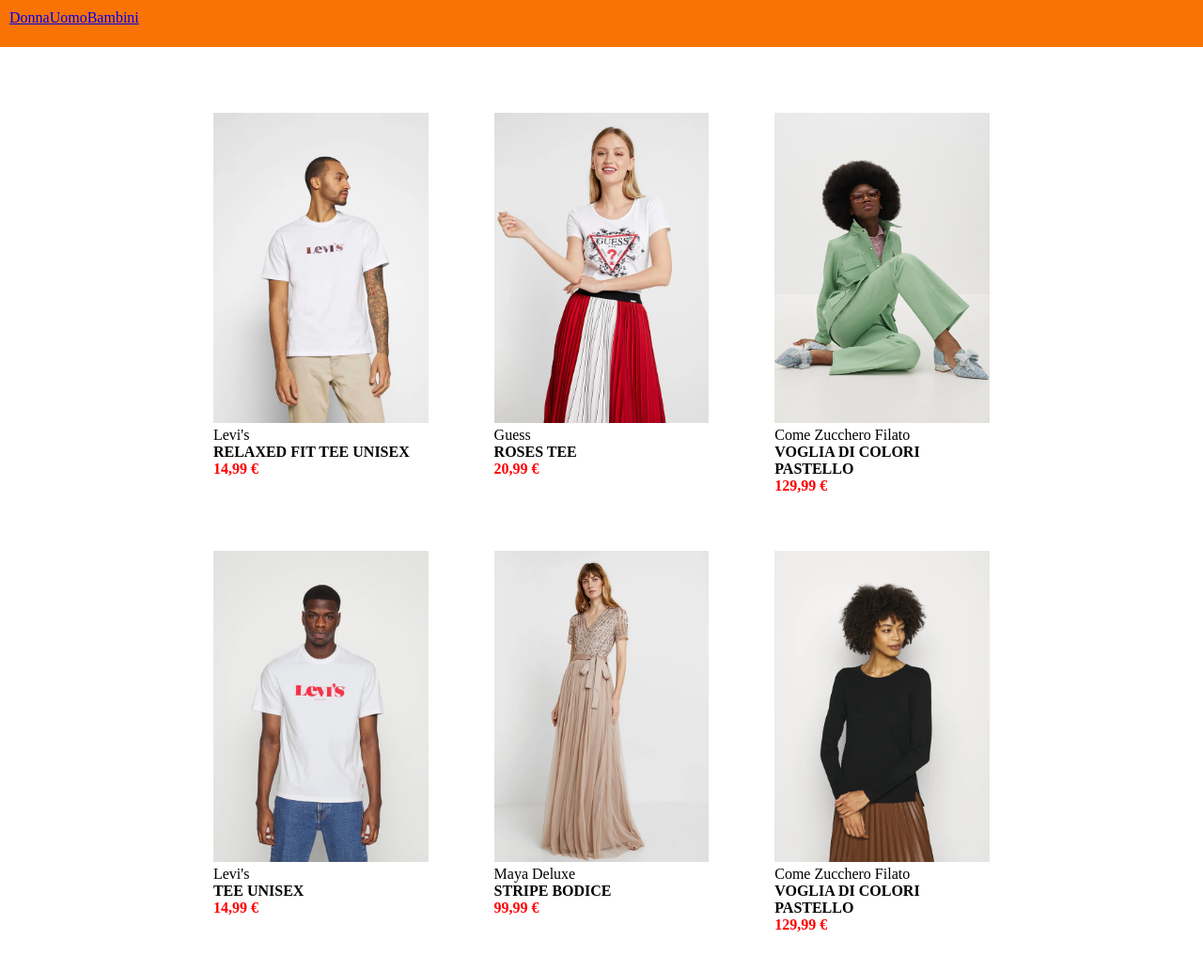
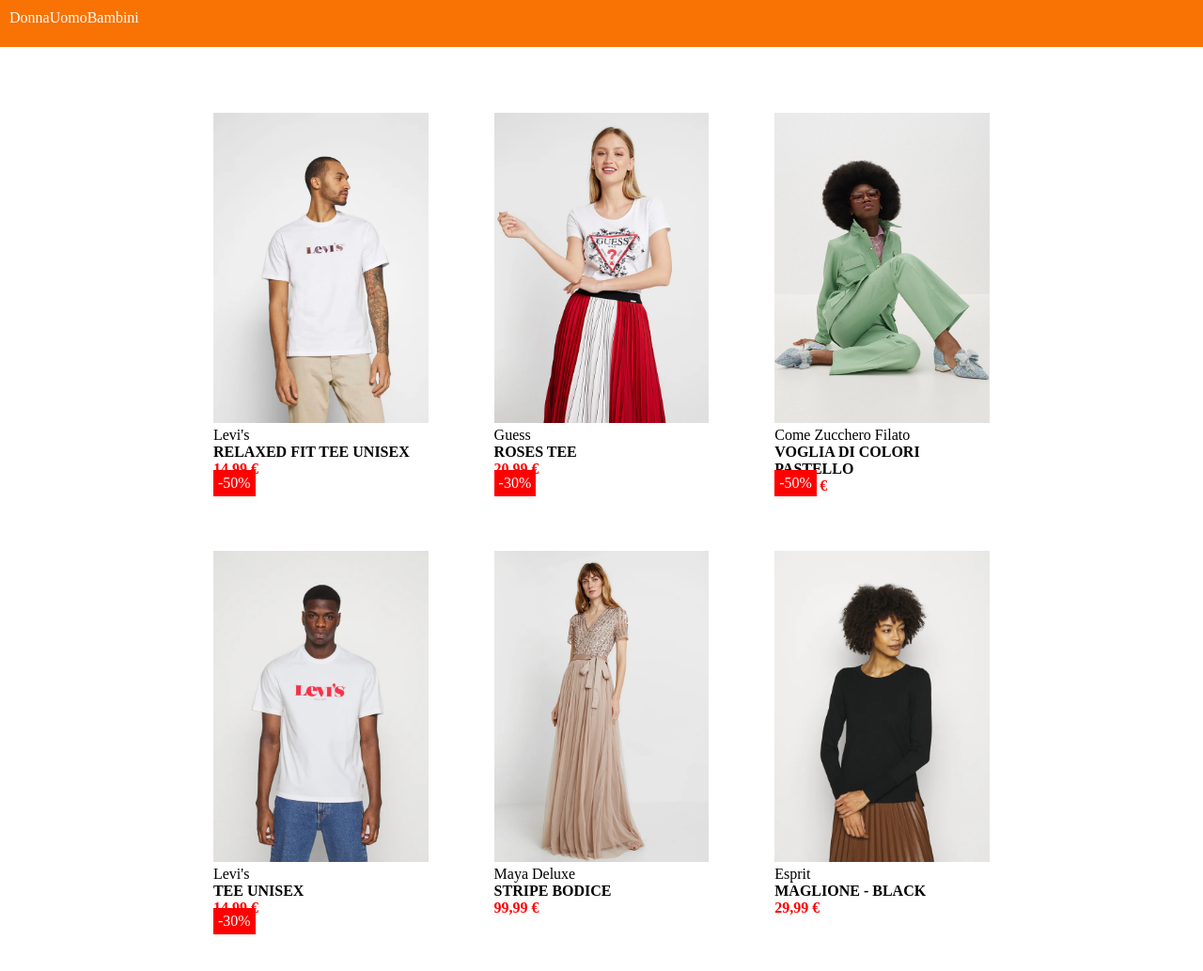
Before and after one commit to Giuseppe-Rizza/html-css-boolando, a plain HTML site: page index.html in a window 1280 px wide. Shown: the whole page at 94% size. Drawn offline with Linux system fonts and the light colour scheme.

Commit message:
[feat] Add discount label

```diff
--- a/css/style.css
+++ b/css/style.css
@@ -19,12 +19,15 @@
 
 ul {
     list-style: none;
-    text-decoration: none;
     display: flex;
     flex-direction: row;
-    color: white;
     justify-content: flex-start;
     padding: 10px;
+}
+
+a {
+    color: white;
+    text-decoration: none;
 }
 
 /* regole blocco centrale */
@@ -46,6 +49,7 @@
     justify-content: center;
     margin-bottom: 20px;
     padding: 20px;
+    position: relative;
 }
 
 .clothes img {
@@ -54,3 +58,14 @@
 
 .red-text {
 color: red;}
+
+.discount-label {
+    padding: 5px;
+    background-color: red;
+    color: white;
+    font-size: 16px;
+    position: absolute;
+    top: 400px;
+    left: 20px;
+    z-index: 400;
+}
--- a/index.html
+++ b/index.html
@@ -29,18 +29,27 @@
         <section class="products-container">
             <div class="clothes">
                 <img src="./img/1.webp" alt="men-clothing">
+                <div class="discount-label">
+                    -50%
+                </div>
                 <p>Levi's</p>
                 <p><strong>RELAXED FIT TEE UNISEX</strong></p>
                 <p class="red-text"><strong>14,99 €</strong></p>
             </div>
             <div class="clothes">
                 <img src="./img/2.webp" alt="woman-clothing">
+                <div class="discount-label">
+                    -30%
+                </div>
                 <p>Guess</p>
                 <p><strong>ROSES TEE</strong></p>
                 <p class="red-text"><strong>20,99 €</strong></p>
             </div>
             <div class="clothes">
                 <img src="./img/3.webp" alt="woman-clothing">
+                <div class="discount-label">
+                    -50%
+                </div>
                 <p>Come Zucchero Filato</p>
                 <p><strong>VOGLIA DI COLORI PASTELLO</strong></p>
                 <p class="red-text"><strong>129,99 €</strong></p>
@@ -49,6 +58,9 @@
         <section class="products-container">
             <div class="clothes">
                 <img src="./img/4.webp" alt="men-clothing">
+                <div class="discount-label">
+                    -30%
+                </div>
                 <p>Levi's</p>
                 <p><strong>TEE UNISEX</strong></p>
                 <p class="red-text"><strong>14,99 €</strong></p>
@@ -61,9 +73,9 @@
             </div>
             <div class="clothes">
                 <img src="./img/6.webp" alt="woman-clothing">
-                <p>Come Zucchero Filato</p>
-                <p><strong>VOGLIA DI COLORI PASTELLO</strong></p>
-                <p class="red-text"><strong>129,99 €</strong></p>
+                <p>Esprit</p>
+                <p><strong>MAGLIONE - BLACK</strong></p>
+                <p class="red-text"><strong>29,99 €</strong></p>
             </div>
         </section>
     </main>
```
